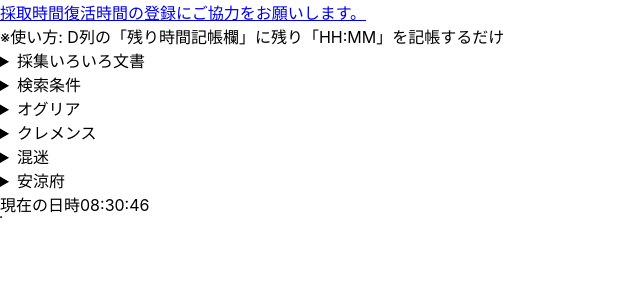
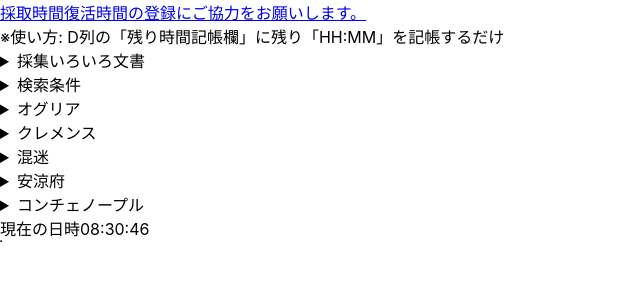
Before and after one commit to holndal/conq_source, a React (Create React App) app: page / in a window 1280 px wide. Shown: the top 300 px of the page, without its empty margins (0-640 px from the left). Built offline with nearby package versions, Linux system fonts and the light colour scheme; no server answers.

Commit message:
uadd コンチェ

```diff
--- a/src/components/Result.js
+++ b/src/components/Result.js
@@ -230,6 +230,10 @@ function Result() {
                 <summary>安涼府</summary>
                 <img src={`${process.env.PUBLIC_URL}/安涼府.png`} loading='lazy' alt='安涼府の画像' />
             </details>
+            <details>
+                <summary>コンチェノープル</summary>
+                <img src={`${process.env.PUBLIC_URL}/コンチェ.png`} loading='lazy' alt='コンチェノープルの画像' />
+            </details>
             <>現在の日時{getTime.getHours().toString().padStart(2, '0')}:{getTime.getMinutes().toString().padStart(2, '0')}:{getTime.getSeconds().toString().padStart(2, '0')}</>
             <Table border="1" className="bg-dark">
                 {list}
```
Also changed, not shown: 1 other file (tests, documents, lock files or other folders).
